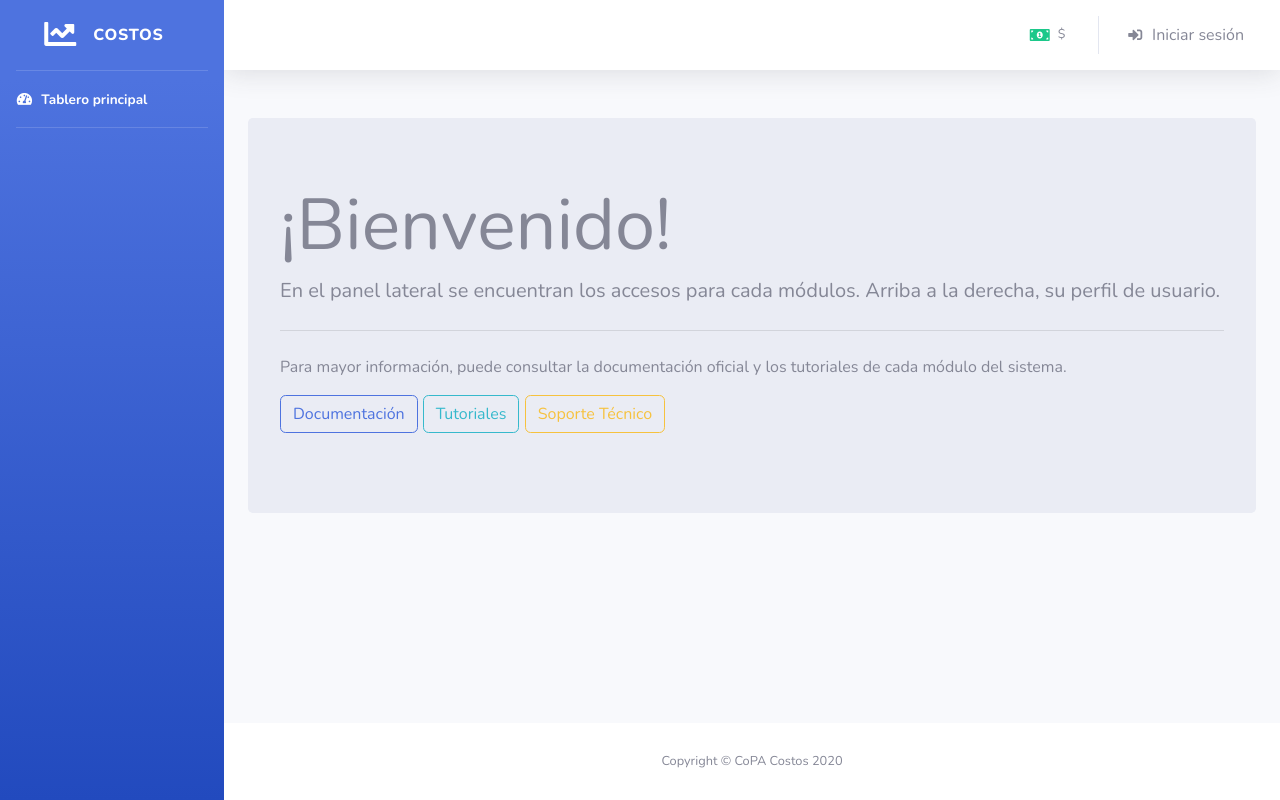
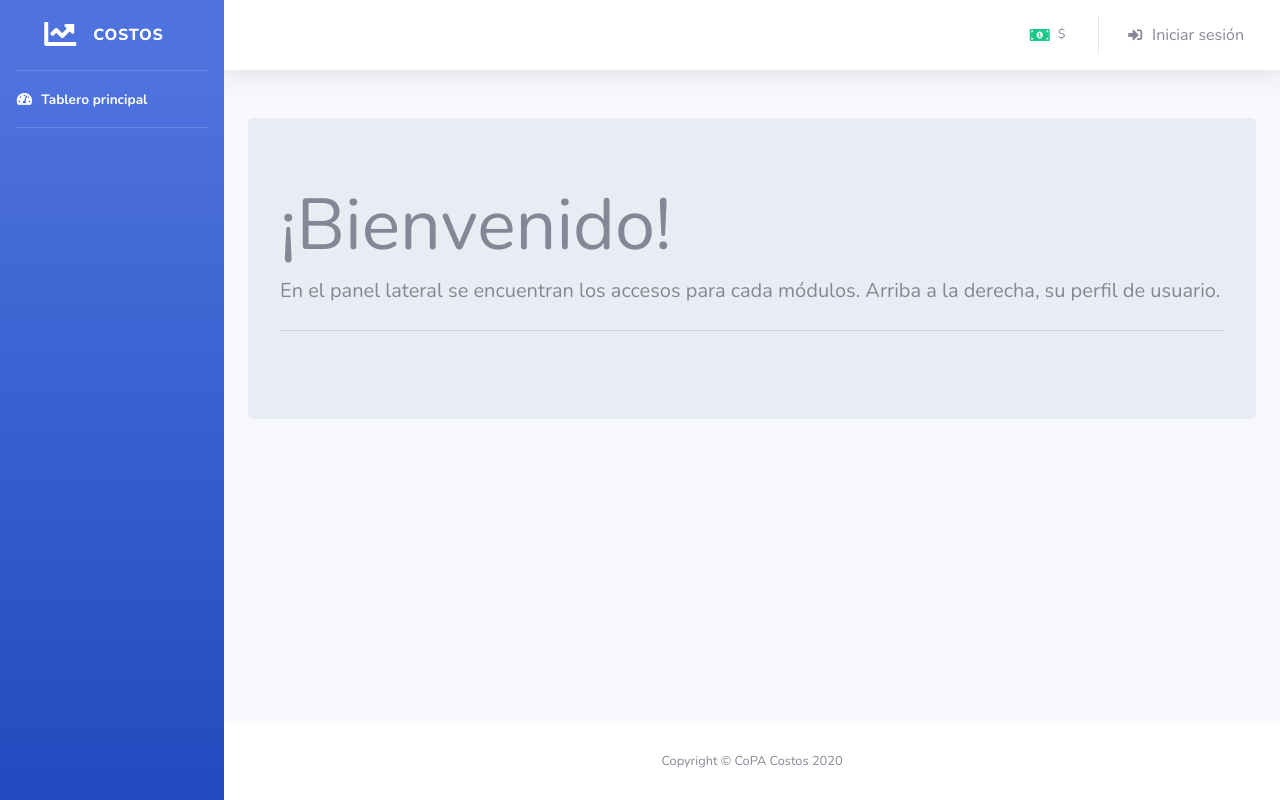
Before and after one commit to quijot/Costos-CoPA, a Django app: page /costos/ in a window 1280 px wide. Run offline with Django 3.2, Linux system fonts and the light colour scheme; parts of the project's set-up code (start-up, migrations or seed data) failed here and were passed over; some libraries are stand-ins or nearby versions.

Commit message:
Do not show doc links
Signed-off-by: quijoT <santiagonob@gmail.com>

```diff
--- a/templates/index.html
+++ b/templates/index.html
@@ -7,12 +7,12 @@
   <h1 class="display-3">{% ifequal user.first_name|default:""|slice:"-1:" "a" %}¡Bienvenida!{% else %}¡Bienvenido!{% endifequal %}</h1>
   <p class="lead">En el panel lateral se encuentran los accesos para cada módulos. Arriba a la derecha, su perfil de usuario.</p>
   <hr class="my-4">
-  <p>Para mayor información, puede consultar la documentación oficial y los tutoriales de cada módulo del sistema.</p>
+  <!-- <p>Para mayor información, puede consultar la documentación oficial y los tutoriales de cada módulo del sistema.</p>
   <p class="lead">
     <a class="btn btn-outline-primary" href="#" role="button">Documentación</a>
     <a class="btn btn-outline-info" href="#" role="button">Tutoriales</a>
     <a class="btn btn-outline-warning" href="#" role="button">Soporte Técnico</a>
-  </p>
+  </p> -->
 </div>
 {% endblock content %}
 <!-- block javascripts %}{% endblock -->
```
